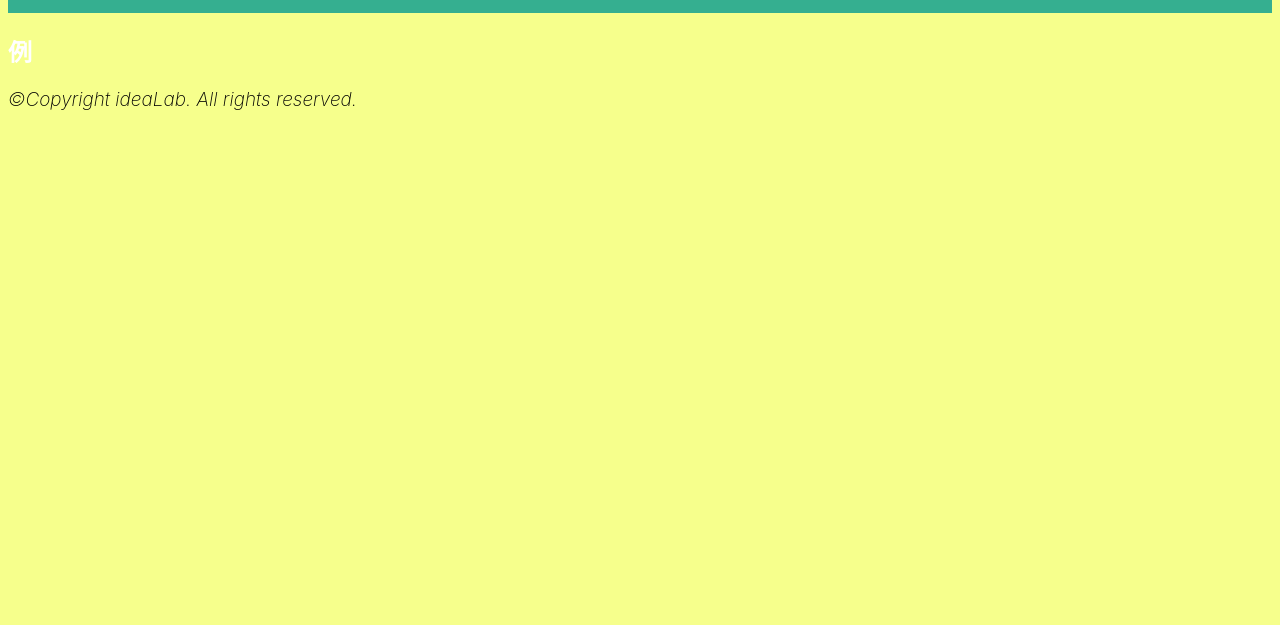
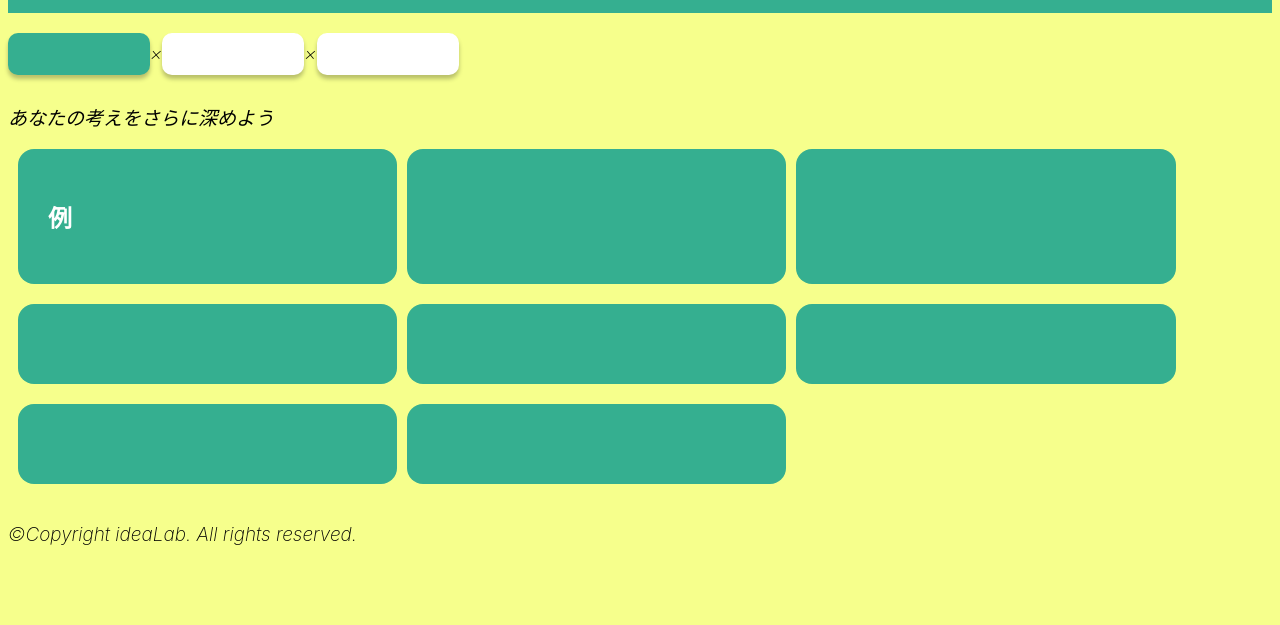
Before and after one commit to TT-RR/ideaLab, a plain HTML site: page select.html in a window 1280 px wide. Shown: the part 175-800 px from the top of the page. Drawn offline with nearby package versions, Linux system fonts and the light colour scheme.

Commit message:
select.html select-two.html finish

```diff
--- a/css/main.css
+++ b/css/main.css
@@ -68,13 +68,13 @@ a {
 /* アイデアのテンプレート */
 .idea-list {
   display: flex;
-  justify-content: space-between;
   flex-wrap: wrap;
   /* 折り返しをする */
 }
 
 /* スキルカードを3等分する */
 .idea-item-1 {
+  margin-left: 10px;
   width: 30%;
   /* widthが100%を超えたら折り返す */
   background-color: #fff;
@@ -89,6 +89,7 @@ a {
 }
 
 .idea-item-2 {
+  margin-left: 10px;
   width: 30%;
   /* widthが100%を超えたら折り返す */
   background-color: #35AF90;
@@ -100,6 +101,7 @@ a {
 }
 
 .idea-item-3 {
+  margin-left: 10px;
   width: 30%;
   /* widthが100%を超えたら折り返す */
   background-color: #000;
@@ -112,3 +114,28 @@ a {
 .idea-item h2 {
   text-align: center;
 }
+
+.select {
+  margin-top: 10px;
+  display: flex;
+  align-items: center;
+  text-align: center;
+}
+
+.select-true {
+  width: 142px;
+  height: 42px;
+  flex-shrink: 0;
+  border-radius: 10px;
+  background: #35AF90;
+  box-shadow: 0px 4px 4px 0px rgba(0, 0, 0, 0.25);
+}
+
+.select-false {
+  width: 142px;
+  height: 42px;
+  flex-shrink: 0;
+  border-radius: 10px;
+  background: #FFF;
+  box-shadow: 0px 4px 4px 0px rgba(0, 0, 0, 0.25);
+}
--- a/select.html
+++ b/select.html
@@ -14,59 +14,86 @@
     <header>
        <img src="images/logo.png">
        <h1>Idea Lab</h1>
-       <h3>AIで新たなアイデアを製造!</h3>
+       <h3>~AIで新たなアイデアを製造!~</h3>
     </header>
     <!-- ここまでヘッダー -->
 
     <!-- ここからメイン -->
     <main>
+        <div class="select">
+            <div class="select-true"></div>
+            <p>×</p>
+            <div class="select-false"></div>
+            <p>×</p>
+            <div class="select-false"></div>
+        </div>
+
+        <p>あなたの考えをさらに深めよう</p>
+        <div class="idea-list">
+            <div class="idea-item-2">
                 <a href="select-two.html">
                     <div>
                         <h2>例</h2>
                     </div>
                 </a>
+            </div>
 
+        <div class="idea-item-2">
             <a href="select-two.html">
                 <div>
                     <h2></h2>
                 </div>
             </a>
+        </div>
 
+        <div class="idea-item-2">
             <a href="select-two.html">
                 <div>
                     <h2></h2>
                 </div>
             </a>
+        </div>
 
+        <div class="idea-item-2">
             <a href="select-two.html">
                 <div>
                     <h2></h2>
                 </div>
             </a>
+        </div>
 
+        <div class="idea-item-2">
             <a href="select-two.html">
                 <div>
                     <h2></h2>
                 </div>
             </a>
+        </div>
 
+        <div class="idea-item-2">
             <a href="select-two.html">
                 <div>
                     <h2></h2>
                 </div>
             </a>
+        </div>
 
+        <div class="idea-item-2">
             <a href="select-two.html">
                 <div>
                     <h2></h2>
                 </div>
             </a>
+        </div>
 
+        <div class="idea-item-2">
             <a href="select-two.html">
                 <div>
                     <h2></h2>
                 </div>
             </a>
+        </div>
+        </div>
     </main>
     <!-- ここまでメイン -->
 
```
Also changed, not shown: index.html (+1 -1 lines), select-two.html (+28 -1 lines). Lines whose indentation alone changed are shown as unchanged.
